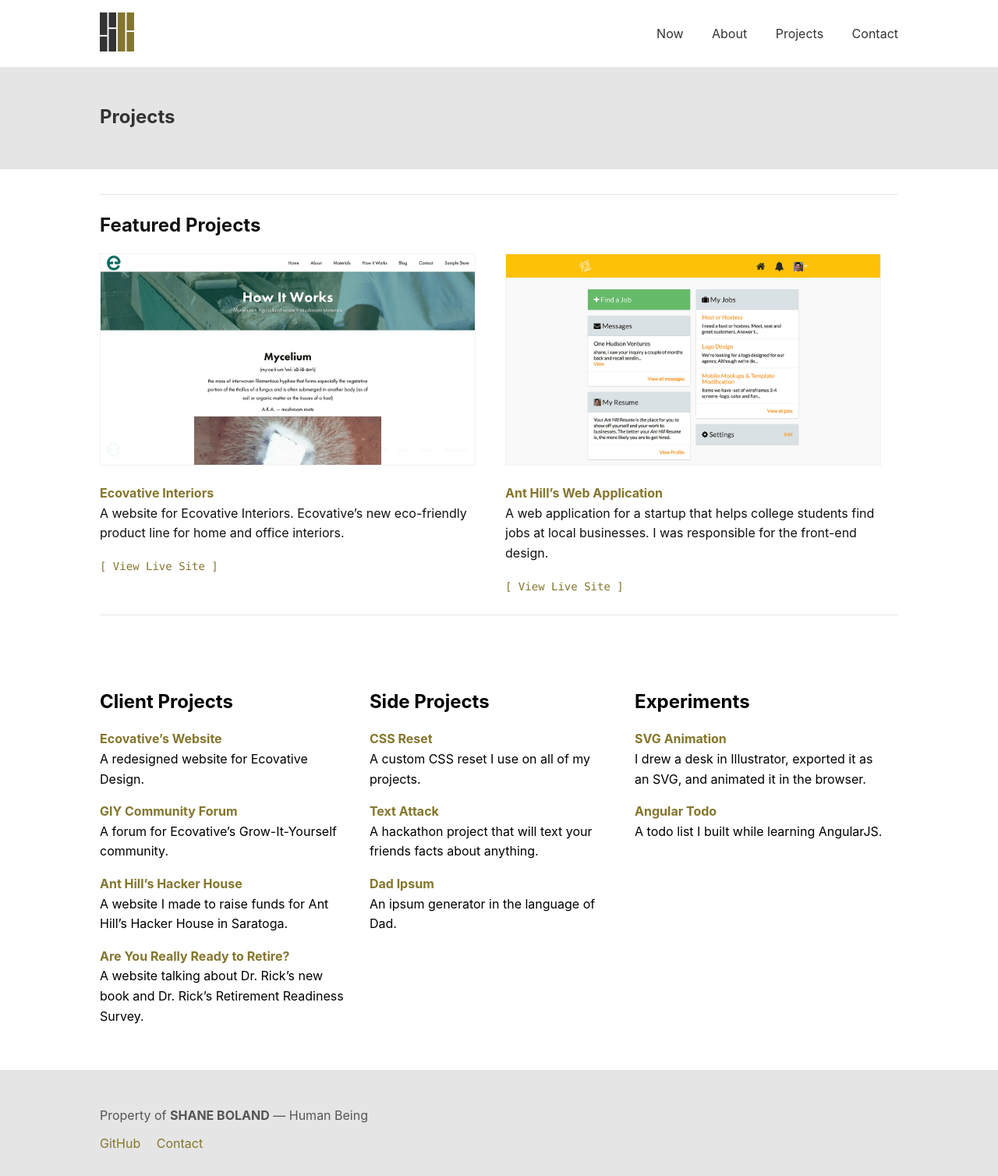
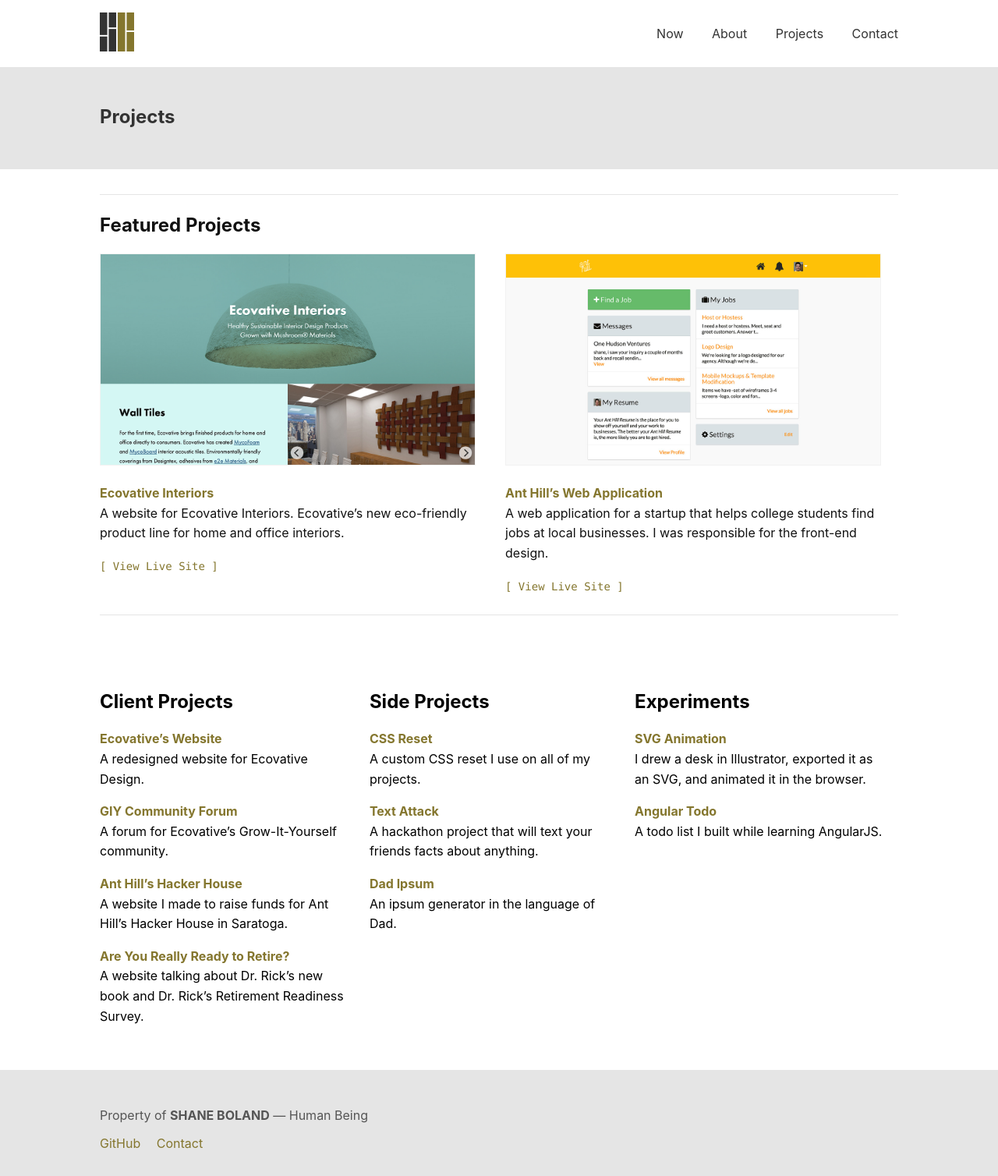
Before and after one commit to shanetheboland/portfolio, a Jekyll site: the page built from projects.html, in a window 1280 px wide. Shown: the whole page at 78% size. Built offline with Jekyll 4.4.1, drawn with Linux system fonts in a browser that asks for light colours.

Commit message:
IMAGE: Added eco interiors project picture

```diff
--- a/projects.html
+++ b/projects.html
@@ -17,8 +17,8 @@
     <div class="cf bb bt b--black-10">
       <h2 class="f4 f3-ns mb2">Featured Projects</h2>
       <article class="pv2 fl w-100 w-50-ns pl0 pr2-ns">
-        <a href="{{ "/images/ecovative-screenshot@2x.jpg" | prepend: site.github.url }}" class="link">
-          <img src="{{ "/images/ecovative-screenshot.jpg" | prepend: site.github.url }}" class="mw-100 w-100 ba measure b--black-05" alt="Ant Hill Screenshot">
+        <a href="{{ "/images/ecovative-interiors-screenshot@2x.jpg" | prepend: site.github.url }}" class="link">
+          <img src="{{ "/images/ecovative-interiors-screenshot.jpg" | prepend: site.github.url }}" class="mw-100 w-100 ba measure b--black-05" alt="Ant Hill Screenshot">
         </a>
         <p class="f5 lh-copy"><a class="link dim gold fw7" href="http://www.ecovativedesign.com/">Ecovative Interiors</a><br>A website for Ecovative Interiors. Ecovative’s new eco-friendly product line for home and office interiors.</p>
         <p class="f5 lh-copy"><!-- <a href="{{ "/projects/ecovative-website/" | prepend: site.github.url }}" class="link dim gold code mr4">[ View Case Study ]</a> --> <a href="http://ecovativedesign.com/" class="link dim gold code">[ View Live Site ]</a></p>
```
Also changed, not shown: images/ant-hill-screenshot.jpg, images/ant-hill-screenshot@2x.jpg, images/ecovative-interiors-screenshot.jpg, images/ecovative-screenshot.jpg, images/ecovative-screenshot@2x.jpg, 2 other files.
